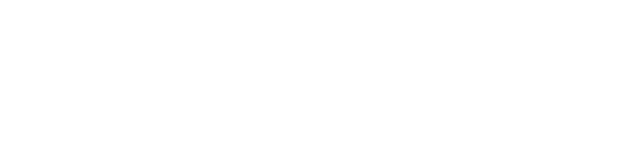
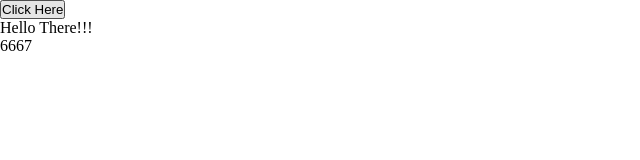
Before and after one commit to aaSthaaya/JS-Day-to-Day, a plain HTML site: page day9-13-march/index.html in a window 1280 px wide. Shown: the whole page, without its empty margins (0-640 px from the left). Drawn offline with Linux system fonts and the light colour scheme.

Commit message:
learned useful String Methods in Javascript

```diff
--- a/day9-13-march/index.html
+++ b/day9-13-march/index.html
@@ -10,6 +10,8 @@
 
 <body>
 
+    <button type="button" onclick="myFunction()">Click Here</button>
+    <p id="demo1">Hello There!!!</p>
 
 
     <script src="script.js"></script>
--- a/day9-13-march/script.js
+++ b/day9-13-march/script.js
@@ -46,3 +46,52 @@ console.log(fruits.substr(23, 6)); // substr(start,length)
 console.log(fruits.substr(-8)); //if the first parameter is negative, the position counts from the end of the string.
 
 console.log(fruits.substring(0, 6));
+
+const country = "The USA is the richest country in the world."
+console.log(country.toUpperCase());
+
+console.log(country.toLowerCase());
+
+function myFunction() {
+
+    let text = document.getElementById('demo1').innerHTML;
+    document.getElementById('demo1').innerHTML = text.toUpperCase();
+
+    console.log(text.toLowerCase());
+    console.log(text.toUpperCase());
+}
+
+
+const textFirst = "Gorkha";
+const textSecond = "Patan";
+const textThird = textFirst.concat(" " + textSecond); //concat string method joins two or more strings.
+
+console.log(textThird);
+
+let place = "  Huwai  ";
+console.log(place.trimStart());
+console.log(place.trimEnd());
+
+let continent = 7;
+let earth = continent.toString(); //if the variable is not string we need to convert it to the string like we did in this example. It is important to see the program we are writing are browser supportive or not.
+document.write(earth.padStart(4, "6"));
+
+console.log(earth.padStart(4, "6"));
+
+let newWord = "Euphoric";
+newWord = newWord.repeat(2);
+console.log(newWord);
+
+let resto = "Hyatt";
+console.log(resto.replace("Hyatt", "Mystic"));
+
+
+let phrase = "I like Dogs so much that i always have had more than 5 dogs with me since my childhood. Dogs are really cute and it is safe to have dogs around. Dogs are more reliable than people.";
+phrase = phrase.replaceAll("Dogs", "Cats");
+phrase = phrase.replaceAll("dogs", "cats");
+
+console.log(phrase);
+
+
+let area = "BackStreet_02 trunk garden";
+console.log(area.split(""));
```
